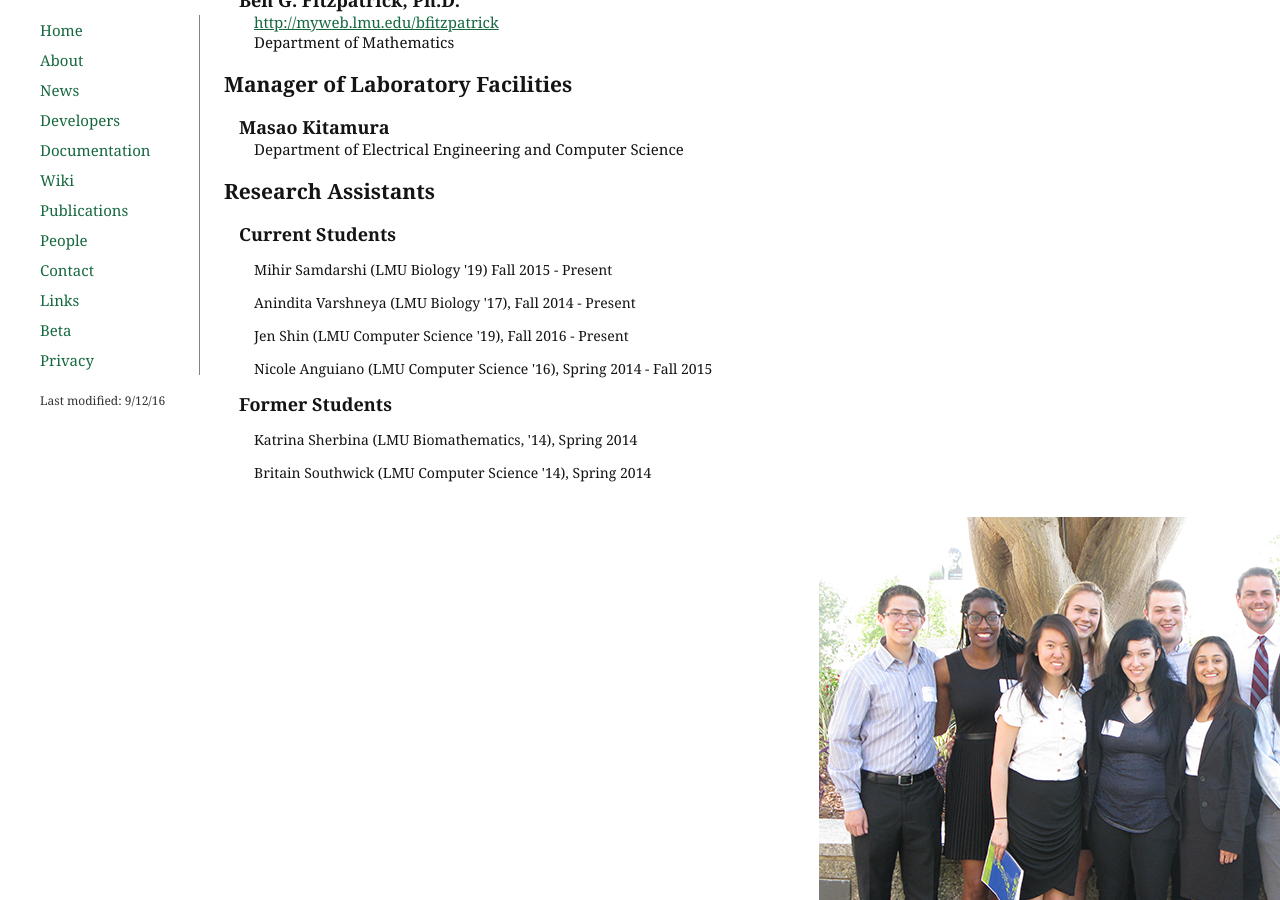
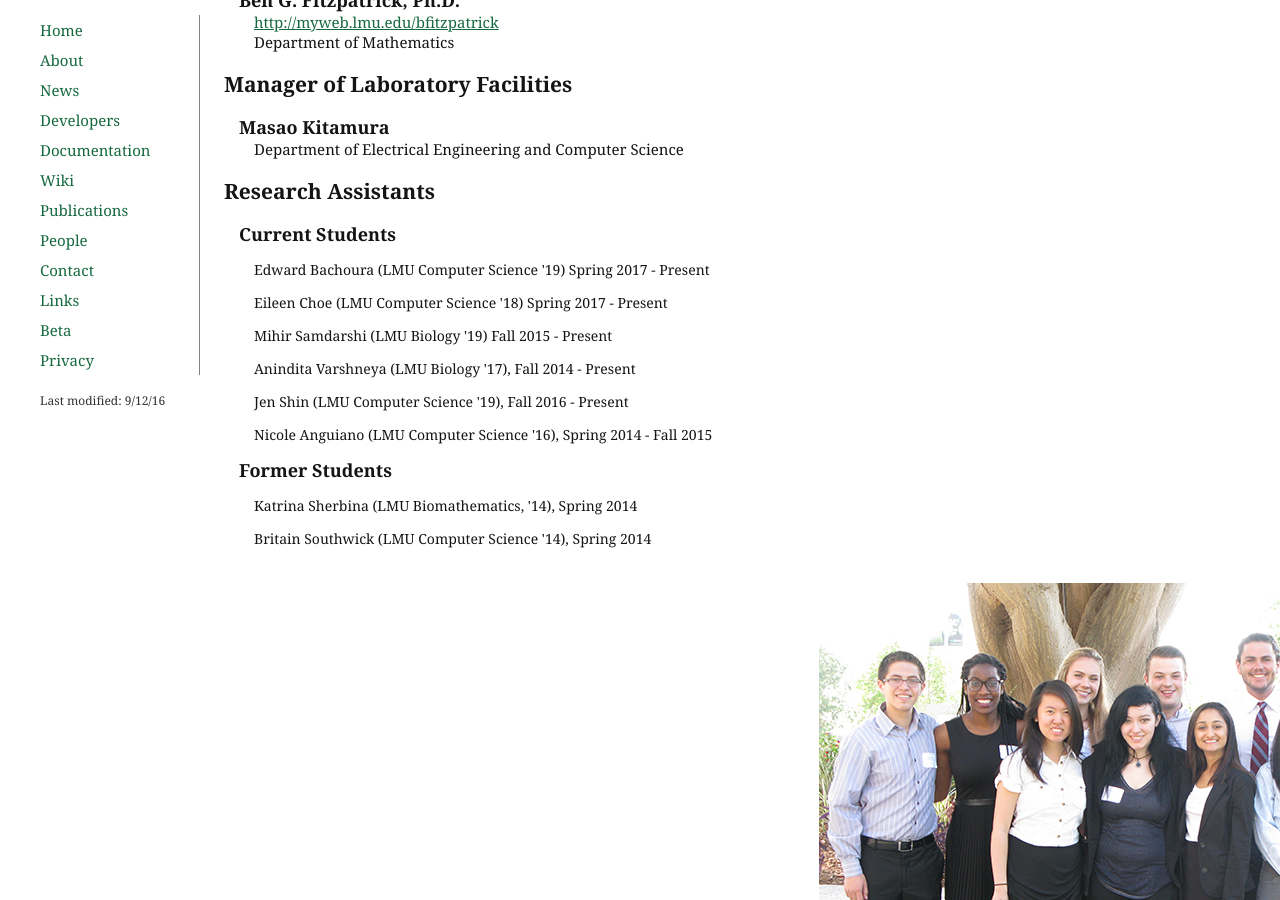
Before and after one commit to dondi/GRNsight, a Jekyll site: the page built from people.html, in a window 1280 px wide and 900 px high, scrolled down 450 px. Built offline with Jekyll 4.4.1, drawn with Linux system fonts in a browser that asks for light colours; nearby versions of some CDN libraries.

Commit message:
Update people.html

```diff
--- a/people.html
+++ b/people.html
@@ -30,6 +30,8 @@ description: Principal Investigators, current and former undergraduate research
 
                         <h2>Research Assistants</h2>
                           <p class="name">Current Students</p>
+                            <p class="studentName">Edward Bachoura (LMU Computer Science '19) Spring 2017 - Present</p>
+                            <p class="studentName">Eileen Choe (LMU Computer Science '18) Spring 2017 - Present</p>
                             <p class="studentName">Mihir Samdarshi (LMU Biology '19) Fall 2015 - Present</p>
                             <p class="studentName">Anindita Varshneya (LMU Biology '17), Fall 2014 - Present</p>
                             <p class="studentName">Jen Shin (LMU Computer Science '19), Fall 2016 - Present</p>
```
